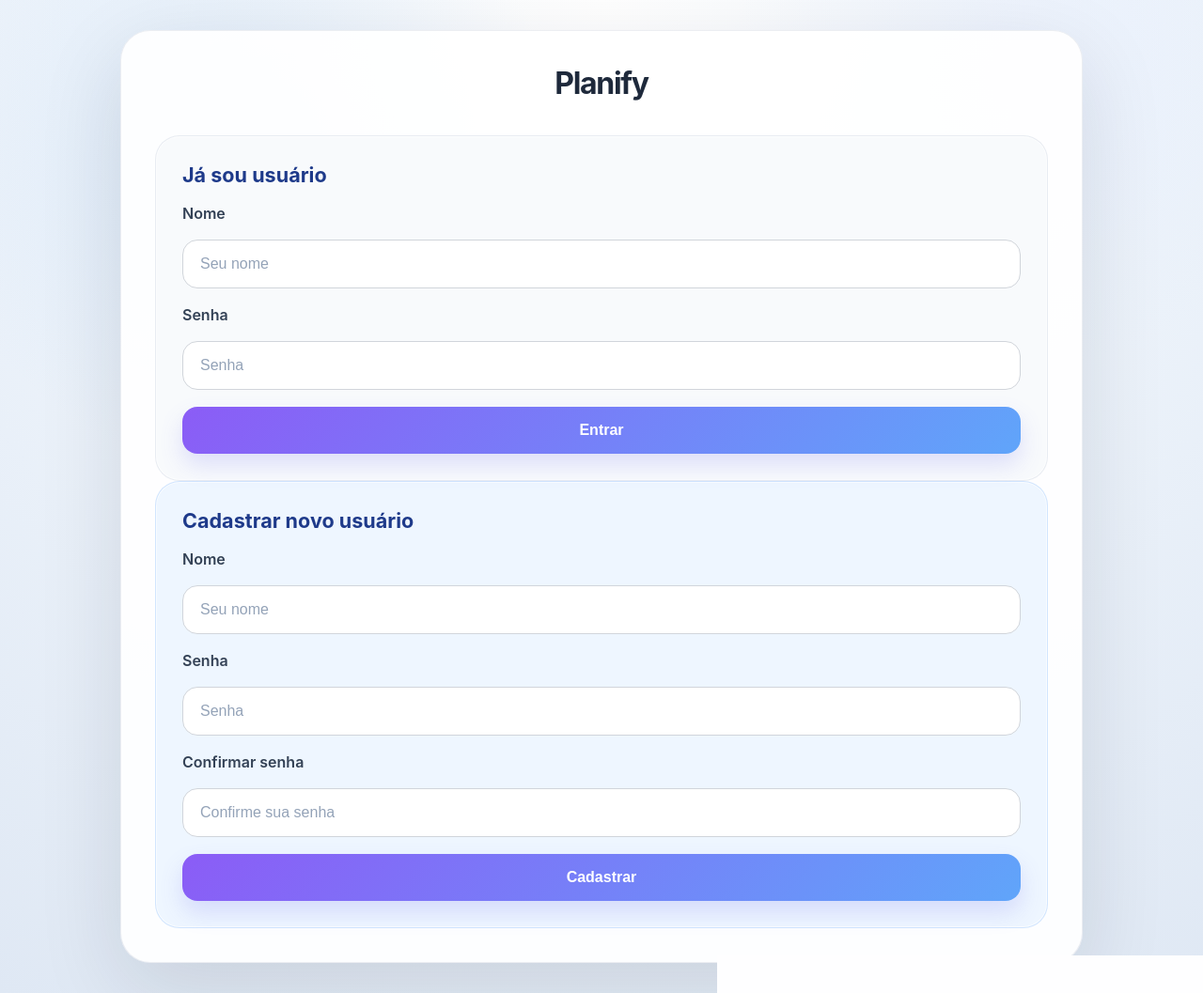
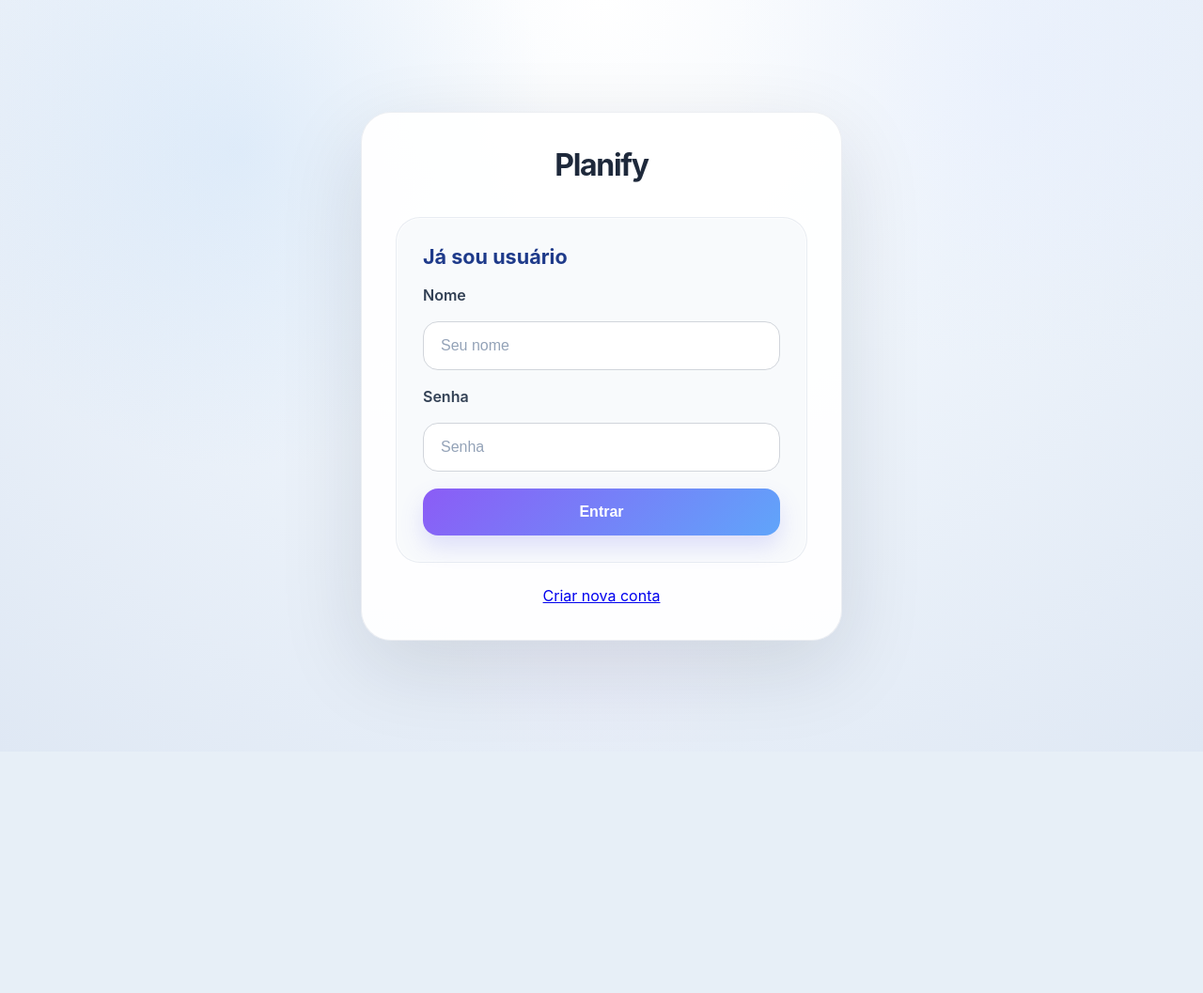
Before and after one commit to MEduardaNunes/TP-ES, a Django app: page / in a window 1280 px wide. Shown: the whole page at 94% size. After the commit the page ends 731 px from the top, so only its background shows below. Run offline with Django 5.2, Linux system fonts and the light colour scheme.

Commit message:
mudança páginas login e cadastro

```diff
--- a/tp_es/accounts/static/css/accounts.css
+++ b/tp_es/accounts/static/css/accounts.css
@@ -1,14 +1,3 @@
-zz.forms-grid {
-  display: grid;
-  gap: 24px;
-  grid-template-columns: 1fr;
-}
-
-form {
-  display: grid;
-  gap: 18px;
-}
-
 .user-card {
   padding: 28px;
   border-radius: 26px;
@@ -45,3 +34,9 @@ form {
   width: auto;
   min-width: 180px;
 }
+
+.center-line {
+  display: flex;
+  justify-content: center;
+  margin: 1px;
+}
--- a/tp_es/accounts/templates/home.html
+++ /dev/null
@@ -1,66 +0,0 @@
-{% load static %}
-<!DOCTYPE html>
-<html lang="pt-BR">
-  <head>
-    <meta charset="UTF-8" />
-    <meta name="viewport" content="width=device-width, initial-scale=1.0" />
-    <title>Planify — Login / Cadastro</title>
-    <link rel="stylesheet" href="{% static 'css/base.css' %}" />
-    <link rel="stylesheet" href="{% static 'css/accounts.css' %}" />
-  </head>
-  <body>
-    <div class="page-shell">
-
-      <header>
-        <h1>Planify</h1>
-      </header>
-
-      {% if messages %}
-        {% for message in messages %}
-          <div class="toast {{ message.tags }}">
-            {{ message }}
-          </div>
-        {% endfor %}
-      {% endif %}
-
-      <script>
-        setTimeout(() => {
-          document.querySelectorAll('.toast').forEach(el => {
-            el.style.opacity = "0";
-            setTimeout(() => el.remove(), 500);
-          });
-        }, 3000);
-      </script>
-
-      <main class="forms-grid">
-
-        <section class="panel">
-          <h2>Já sou usuário</h2>
-          <form method="POST" action="{% url 'login' %}">
-            {% csrf_token %}
-            <label for="login-name">Nome</label>
-            <input type="text" id="login-name" name="username" placeholder="Seu nome" required />
-            <label for="login-password">Senha</label>
-            <input type="password" id="login-password" name="password" placeholder="Senha" required />
-            <button class="button" type="submit">Entrar</button>
-          </form>
-        </section>
-
-        <section class="panel panel--secondary">
-          <h2>Cadastrar novo usuário</h2>
-          <form method="POST" action="{% url 'register' %}">
-            {% csrf_token %}
-            <label for="register-name">Nome</label>
-            <input type="text" id="register-name" name="username" placeholder="Seu nome" required />
-            <label for="register-password">Senha</label>
-            <input type="password" id="register-password" name="password" placeholder="Senha" required />
-            <label for="register-password-confirm">Confirmar senha</label>
-            <input type="password" id="register-password-confirm" name="password_confirm" placeholder="Confirme sua senha" required />
-            <button type="submit">Cadastrar</button>
-          </form>
-        </section>
-
-      </main>
-    </div>
-  </body>
-</html>
--- /dev/null
+++ b/tp_es/accounts/templates/login.html
@@ -0,0 +1,55 @@
+{% load static %}
+<!DOCTYPE html>
+<html lang="pt-BR">
+  <head>
+    <meta charset="UTF-8" />
+    <meta name="viewport" content="width=device-width, initial-scale=1.0" />
+    <title>Planify — Login</title>
+    <link rel="stylesheet" href="{% static 'css/base.css' %}" />
+    <link rel="stylesheet" href="{% static 'css/accounts.css' %}" />
+  </head>
+  <body>
+    <div class="page-shell">
+
+      <header>
+        <h1>Planify</h1>
+      </header>
+
+      {% if messages %}
+        {% for message in messages %}
+          <div class="toast {{ message.tags }}">
+            {{ message }}
+          </div>
+        {% endfor %}
+      {% endif %}
+
+      <script>
+        setTimeout(() => {
+          document.querySelectorAll('.toast').forEach(el => {
+            el.style.opacity = "0";
+            setTimeout(() => el.remove(), 500);
+          });
+        }, 3000);
+      </script>
+
+      <main class="forms-grid">
+
+        <section class="panel">
+          <h2>Já sou usuário</h2>
+          <form method="POST" action="{% url 'login' %}">
+            {% csrf_token %}
+            <label for="login-name">Nome</label>
+            <input type="text" id="login-name" name="username" placeholder="Seu nome" required />
+            <label for="login-password">Senha</label>
+            <input type="password" id="login-password" name="password" placeholder="Senha" required />
+            <button class="button" type="submit">Entrar</button>
+          </form>
+        </section>
+
+        <div class="center-line">
+          <a href="/sign-up/">Criar nova conta</a>
+        </div>
+      </main>
+    </div>
+  </body>
+</html>
--- a/tp_es/accounts/urls.py
+++ b/tp_es/accounts/urls.py
@@ -2,8 +2,9 @@ from django.urls import path, include
 from . import views
 
 urlpatterns = [
-    path('', views.home, name='home'),
+    path('', views.login_page, name='login_page'),
     path('user/', views.user_space, name='user_space'),
+    path('sign-up/', views.sign_up, name='sign_up'),
     path('register/', views.register, name='register'),
     path('login/', views.login_user, name='login'),
     path('logout/', views.logout_user, name='logout'),
--- a/tp_es/accounts/views.py
+++ b/tp_es/accounts/views.py
@@ -5,14 +5,17 @@ from django.contrib.auth.decorators import login_required
 from django.contrib import messages
 from django.contrib.auth import update_session_auth_hash
 
-def home(request):
+def login_page(request):
     if request.user.is_authenticated:
         return redirect("schedules:main_calendar_view")
-    return render(request, "home.html")
+    return render(request, "login.html")
 
 @login_required
 def user_space(request):
     return render(request, "user.html")
+
+def sign_up(request):
+    return render(request, "sign_up.html")
 
 def register(request):
     if request.user.is_authenticated:
@@ -25,16 +28,17 @@ def register(request):
 
         if User.objects.filter(username=username).exists():
             messages.error(request, "Nome de usuário já existe")
-            return redirect("home")
+            return redirect("sign_up")
 
         if password != password_confirm:
             messages.error(request, "As senhas não coincidem")
-            return redirect("home")
+            return redirect("sign_up")
 
         User.objects.create_user(username=username, password=password)
         messages.success(request, "Usuário criado com sucesso")
 
-    return redirect("home")
+    return redirect("login_page")
+
 
 def login_user(request):
     if request.user.is_authenticated:
@@ -51,18 +55,22 @@ def login_user(request):
 
         else:
             messages.error(request, "Nome de usuário ou senha incorretos")
-            return redirect("home")
+            return redirect("login_page")
 
-    return redirect("home")
+    return redirect("login_page")
 
+
+@login_required
 def logout_user(request):
     logout(request)
-    return redirect("home")
+    return redirect("login_page")
 
+
+@login_required
 def edit_user(request):
     """Edita o perfil do usuário logado."""
     if not request.user.is_authenticated:
-        return redirect("home")
+        return redirect("login_page")
 
     if request.method == "POST":
         username = request.POST.get("username")
@@ -90,6 +98,7 @@ def edit_user(request):
 
     return redirect("user_space")
 
+
 @login_required
 def delete_user(request):
     """Deleta a conta do usuário logado."""
@@ -97,6 +106,6 @@ def delete_user(request):
         user = request.user
         user.delete()
         messages.success(request, "Usuário deletado com sucesso")
-        return redirect("home")
+        return redirect("login_page")
 
     return redirect("user_space")
--- a/tp_es/static/css/base.css
+++ b/tp_es/static/css/base.css
@@ -35,8 +35,8 @@ body::before {
 
 .page-shell {
   position: relative;
-  width: 100%;
-  max-width: 1024px;
+  width: 80%;
+  max-width: 512px;
   padding: 36px;
   border-radius: 32px;
   background: rgba(255, 255, 255, 0.92);
@@ -47,6 +47,15 @@ body::before {
 header {
   text-align: center;
   margin-bottom: 36px;
+  display: flex;
+  align-items: center;
+  justify-content: center;
+  position: relative;
+}
+
+.back-button {
+  position: absolute;
+  left: 0;
 }
 
 h1 {
@@ -248,3 +257,14 @@ button.button--secondary:hover {
     opacity: 1;
   }
 }
+
+.forms-grid {
+  display: grid;
+  gap: 24px;
+  grid-template-columns: 1fr;
+}
+
+form {
+  display: grid;
+  gap: 18px;
+}
```
Also changed, not shown: tp_es/accounts/templates/sign_up.html (added, +56 -0 lines), tp_es/db.sqlite3.
